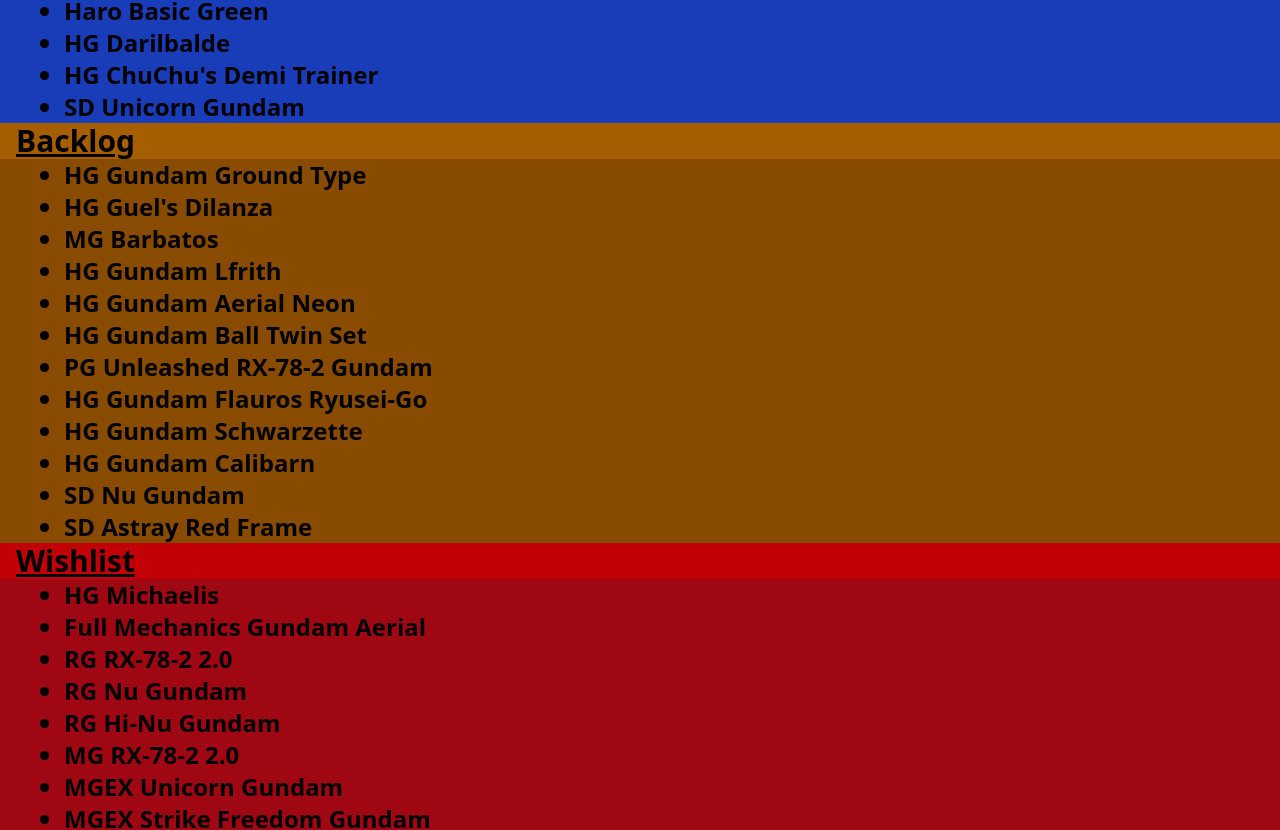
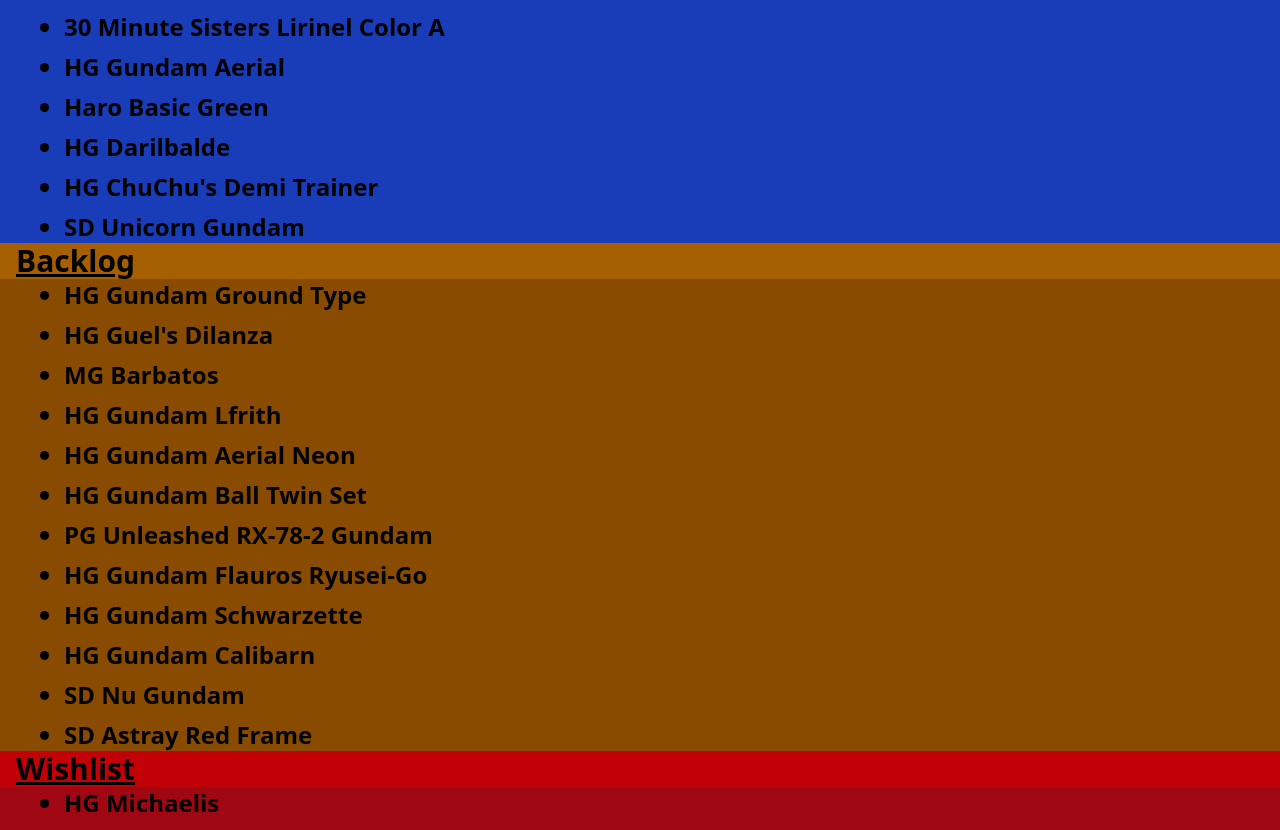
Before and after one commit to NHCarrigan-Mentorship/andy-lin, a React (Vite) app: page /collection in a window 1280 px wide. Shown: the part 557-1387 px from the top of the page. Built offline with nearby package versions, Linux system fonts and the light colour scheme.

Commit message:
updated collection to show dynamically

```diff
--- a/src/pages/Collection.jsx
+++ b/src/pages/Collection.jsx
@@ -1,62 +1,85 @@
+import { useState } from "react";
+
 function Collection() {
+  const [completed, setCompleted] = useState([
+    "HG Strike Freedom",
+    "SD Gundam Nobunaga",
+    "HG Infinite Justice",
+    "HG Barbatos Lupus",
+    "HG Ryusei-Go Graze",
+    "SD Freedom Gundam",
+    "Frame Arms Girls Jinghu",
+    "RG Gundam Mk-II Titans",
+    "HG Gundam Ez-8",
+    "SD Gundam Aerial",
+    "30 Minute Sisters Lirinel Color A",
+    "HG Gundam Aerial",
+    "Haro Basic Green",
+    "HG Darilbalde",
+    "HG ChuChu's Demi Trainer",
+    "SD Unicorn Gundam",
+  ]);
+
+  const [backlog, setBacklog] = useState([
+    "HG Gundam Ground Type",
+    "HG Guel's Dilanza",
+    "MG Barbatos",
+    "HG Gundam Lfrith",
+    "HG Gundam Aerial Neon",
+    "HG Gundam Ball Twin Set",
+    "PG Unleashed RX-78-2 Gundam",
+    "HG Gundam Flauros Ryusei-Go",
+    "HG Gundam Schwarzette",
+    "HG Gundam Calibarn",
+    "SD Nu Gundam",
+    "SD Astray Red Frame",
+  ]);
+
+  const [wishlist, setWishlist] = useState([
+    "HG Michaelis",
+    "Full Mechanics Gundam Aerial",
+    "RG RX-78-2 2.0",
+    "RG Nu Gundam",
+    "RG Hi-Nu Gundam",
+    "MG RX-78-2 2.0",
+    "MGEX Unicorn Gundam",
+    "MGEX Strike Freedom Gundam",
+    "PG Unleashed Nu Gundam",
+  ]);
+
   return (
     <div className="bg-gray-600 font-bold min-h-screen">
       <h1 className="text-center text-4xl p-4">Collection</h1>
+
       <div id="completed">
         <h1 className="pl-4 text-3xl underline bg-blue-700">Completed</h1>
         <div id="completedList" className="pl-8 bg-blue-800">
-          <ul className="list-disc pl-8 text-2xl">
-            <li>HG Strike Freedom</li>
-            <li>SD Gundam Nobunaga</li>
-            <li>HG Infinite Justice</li>
-            <li>HG Barbatos Lupus</li>
-            <li>HG Ryusei-Go Graze</li>
-            <li>SD Freedom Gundam</li>
-            <li>Frame Arms Girls Jinghu</li>
-            <li>RG Gundam Mk-II Titans</li>
-            <li>HG Gundam Ez-8</li>
-            <li>SD Gundam Aerial</li>
-            <li>30 Minute Sisters Lirinel Color A</li>
-            <li>HG Gundam Aerial</li>
-            <li>Haro Basic Green</li>
-            <li>HG Darilbalde</li>
-            <li>HG ChuChu's Demi Trainer</li>
-            <li>SD Unicorn Gundam</li>
+          <ul className="list-disc pl-8 text-2xl space-y-2">
+            {completed.map((item, index) => (
+              <li key={index}>{item}</li>
+            ))}
           </ul>
         </div>
       </div>
+
       <div id="backlog">
         <h1 className="pl-4 text-3xl underline bg-yellow-700">Backlog</h1>
         <div id="backlogList" className="pl-8 bg-yellow-800">
-          <ul className="list-disc pl-8 text-2xl">
-            <li>HG Gundam Ground Type</li>
-            <li>HG Guel's Dilanza</li>
-            <li>MG Barbatos</li>
-            <li>HG Gundam Lfrith</li>
-            <li>HG Gundam Aerial Neon</li>
-            <li>HG Gundam Ball Twin Set</li>
-            <li>PG Unleashed RX-78-2 Gundam</li>
-            <li>HG Gundam Flauros Ryusei-Go</li>
-            <li>HG Gundam Schwarzette</li>
-            <li>HG Gundam Calibarn</li>
-            <li>SD Nu Gundam</li>
-            <li>SD Astray Red Frame</li>
+          <ul className="list-disc pl-8 text-2xl space-y-2">
+            {backlog.map((item, index) => (
+              <li key={index}>{item}</li>
+            ))}
           </ul>
         </div>
       </div>
+
       <div id="wishlist">
         <h1 className="pl-4 text-3xl underline bg-red-700">Wishlist</h1>
         <div id="wishlistList" className="pl-8 bg-red-800">
-          <ul className="list-disc pl-8 text-2xl">
-            <li>HG Michaelis</li>
-            <li>Full Mechanics Gundam Aerial</li>
-            <li>RG RX-78-2 2.0</li>
-            <li>RG Nu Gundam</li>
-            <li>RG Hi-Nu Gundam</li>
-            <li>MG RX-78-2 2.0</li>
-            <li>MGEX Unicorn Gundam</li>
-            <li>MGEX Strike Freedom Gundam</li>
-            <li>PG Unleashed Nu Gundam</li>
+          <ul className="list-disc pl-8 text-2xl space-y-2">
+            {wishlist.map((item, index) =>(
+              <li key={index}>{item}</li>
+            ))}
           </ul>
         </div>
       </div>
--- a/src/pages/Kits.jsx
+++ b/src/pages/Kits.jsx
@@ -4,7 +4,7 @@
   return (
     <div className="bg-gray-600 font-bold min-h-screen">
       <h1 className="text-center text-4xl p-4">Kits</h1>
-      <div id="boxes" className="flex flex-row gap-4 grid grid-cols-4">
+      <div id="boxes" className="flex flex-row gap-4 grid grid-cols-4 pl-4 pr-4">
         {initialCards.map((card) => (
           <div
             key={card.id}
```
